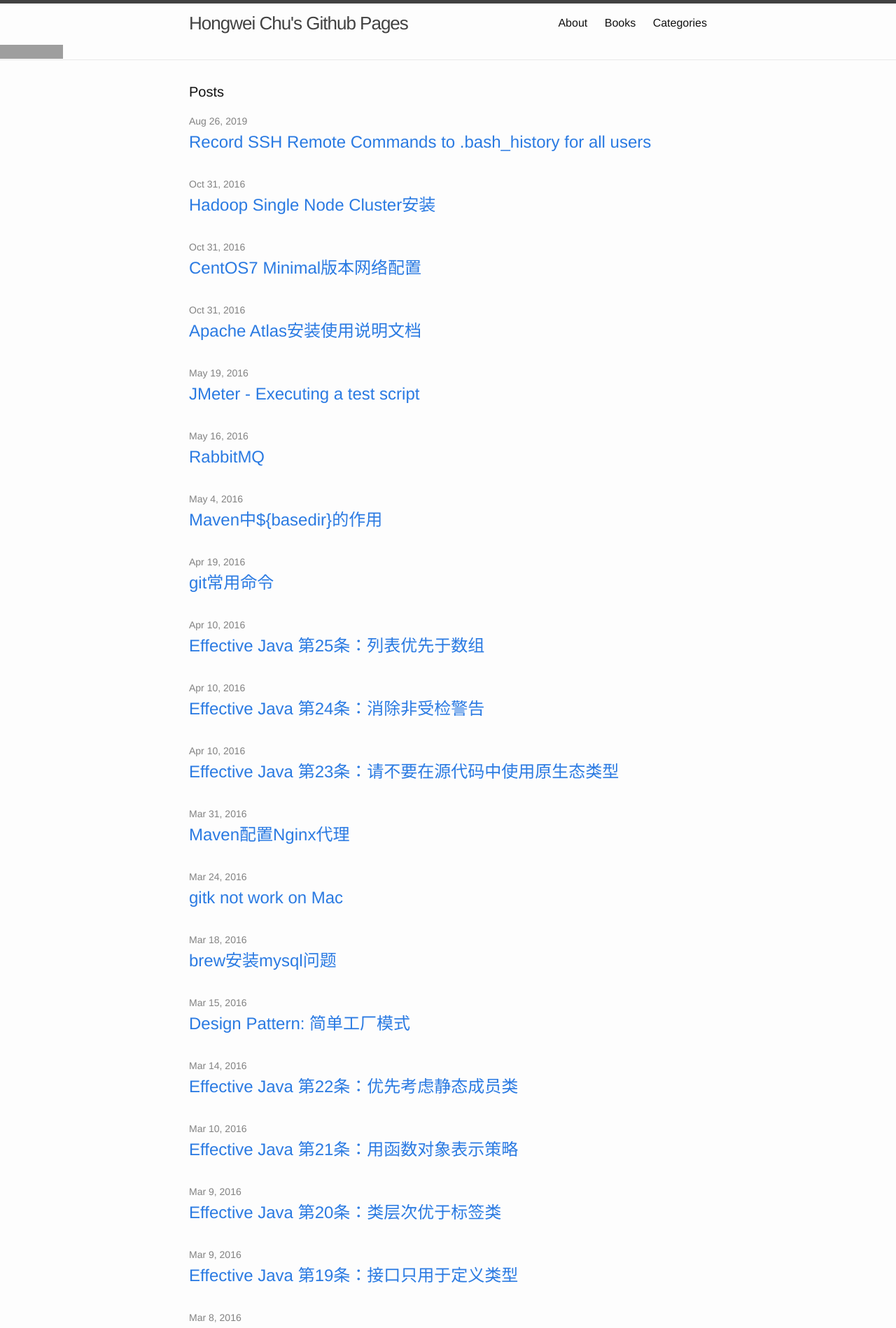
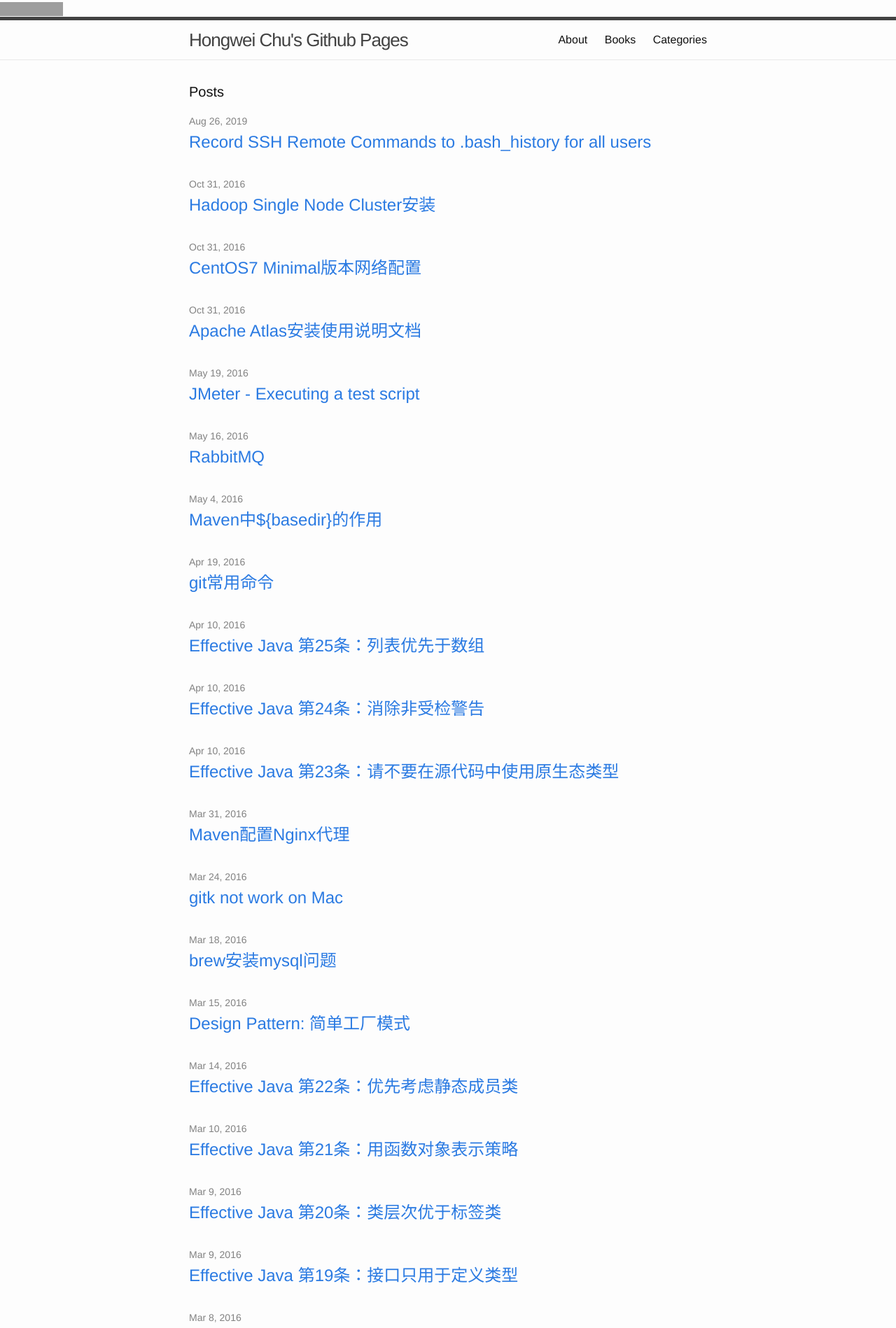
Before and after one commit to willseeyou/willseeyou.github.io, a Jekyll site: the page built from index.html, in a window 1280 px wide. Shown: the top 1898 px of the page at 70% size. Built offline with Jekyll 4.4.1, drawn with Linux system fonts in a browser that asks for light colours; comment, search, counter and statistics services are not loaded; grey boxes are pictures that could not be loaded.

Commit message:
add clicky statistics

```diff
--- a/_includes/head.html
+++ b/_includes/head.html
@@ -9,4 +9,7 @@
   <link rel="stylesheet" href="{{ "/css/main.css" | prepend: site.baseurl }}">
   <link rel="canonical" href="{{ page.url | replace:'index.html','' | prepend: site.baseurl | prepend: site.url }}">
   <link rel="alternate" type="application/rss+xml" title="{{ site.title }}" href="{{ "/feed.xml" | prepend: site.baseurl | prepend: site.url }}">
+  <a title="Real Time Web Analytics" href="http://clicky.com/101204955"><img src="//static.getclicky.com/media/links/badge.gif" border="0" /></a>
+  <script>var clicky_site_ids = clicky_site_ids || []; clicky_site_ids.push(101204955);</script>
+  <script async src="//static.getclicky.com/js"></script>
 </head>
--- a/_includes/header.html
+++ b/_includes/header.html
@@ -23,9 +23,4 @@
     </nav>
 
   </div>
-  <a title="Real Time Web Analytics" href="http://clicky.com/101204955"><img src="//static.getclicky.com/media/links/badge.gif" border="0" /></a>
-  <script>var clicky_site_ids = clicky_site_ids || []; clicky_site_ids.push(101204955);</script>
-  <script async src="//static.getclicky.com/js"></script>
-  <noscript><p><img alt="Clicky" width="1" height="1" src="//in.getclicky.com/101204955ns.gif" /></p></noscript>
-
 </header>
```
